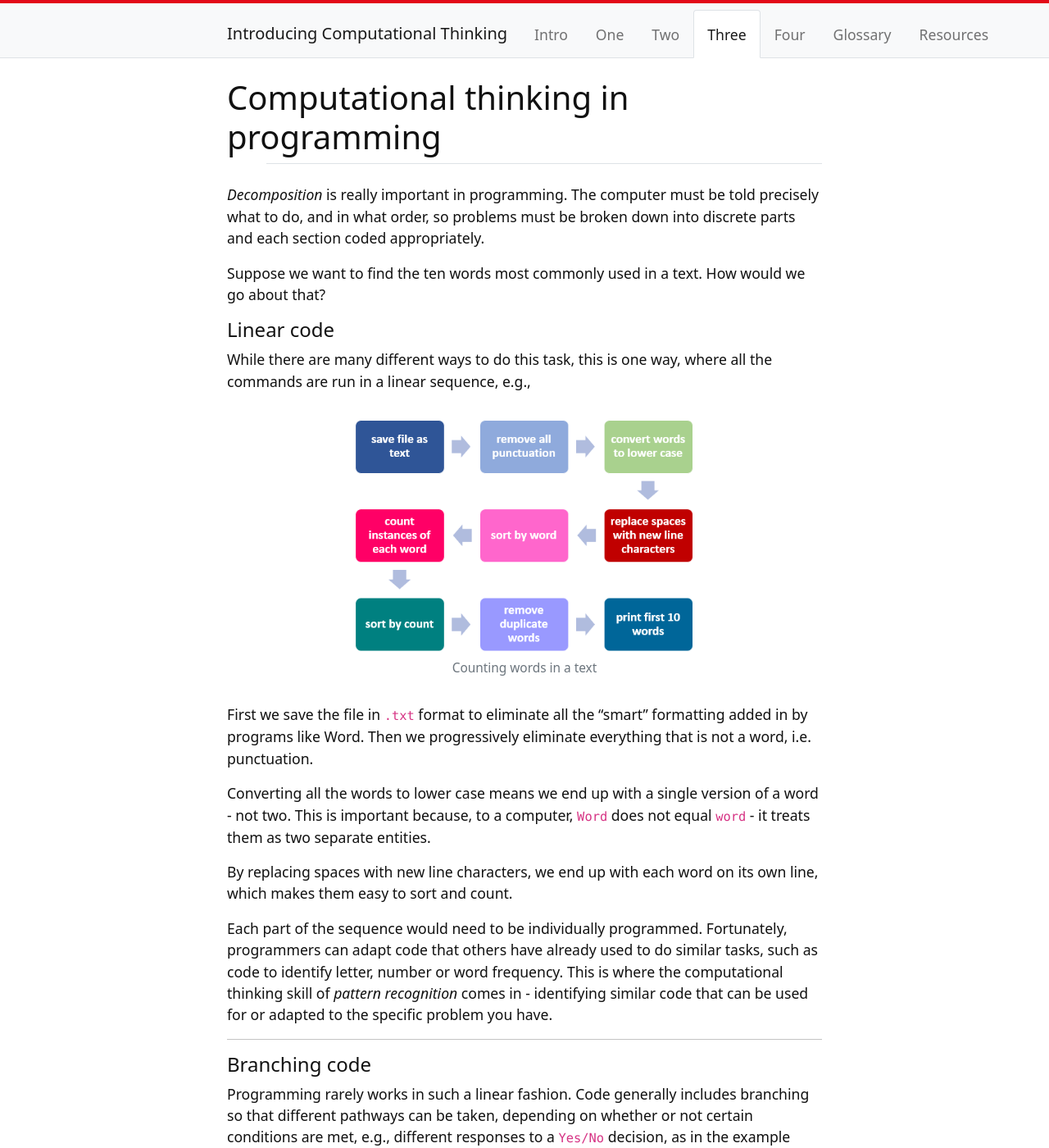
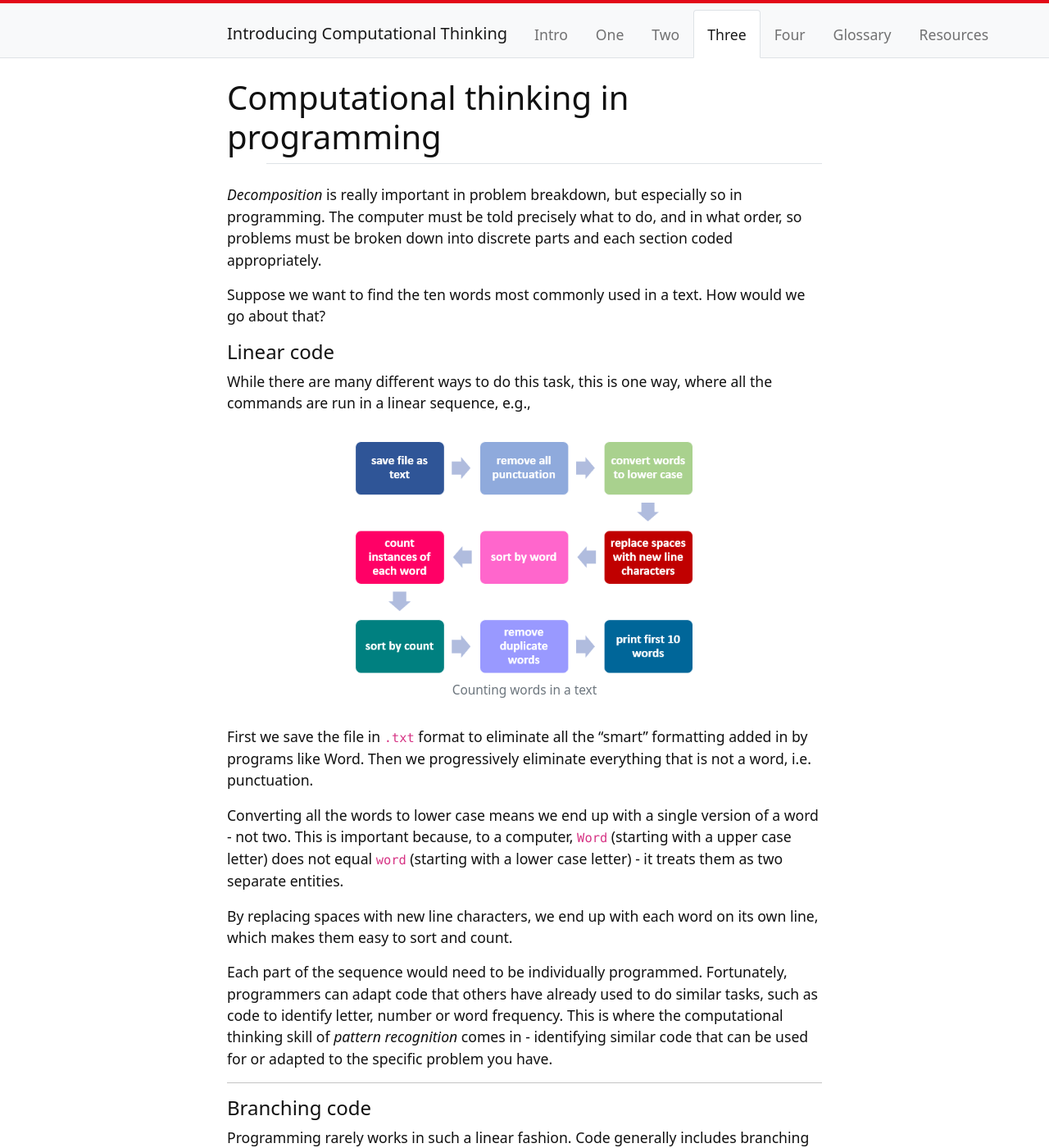
Before and after one commit to weaverbel/intro-computational-thinking, a Jekyll site: the page built from content/3-lesson.md, in a window 1280 px wide and 1400 px high. Shown: the whole window at 82% size. Built offline with Jekyll 4.4.1, drawn with Linux system fonts in a browser that asks for light colours; some of the changed text lies outside the part shown.

Commit message:
Update 3-lesson.md
change scenario

```diff
--- a/content/3-lesson.md
+++ b/content/3-lesson.md
@@ -4,7 +4,7 @@ nav: Three
 
 ---
 
-*Decomposition* is really important in programming. The computer must be told precisely what to do, and in what order, so problems must be broken down into discrete parts and each section coded appropriately.
+*Decomposition* is really important in problem breakdown, but especially so in programming. The computer must be told precisely what to do, and in what order, so problems must be broken down into discrete parts and each section coded appropriately.
 
 Suppose we want to find the ten words most commonly used in a text. How would we go about that?
 
@@ -16,7 +16,7 @@ While there are many different ways to do this task, this is one way, where all
 
 First we save the file in `.txt` format to eliminate all the "smart" formatting added in by programs like Word. Then we progressively eliminate everything that is not a word, i.e. punctuation.
 
-Converting all the words to lower case means we end up with a single version of a word - not two. This is important because, to a computer, `Word` does not equal `word` - it treats them as two separate entities.
+Converting all the words to lower case means we end up with a single version of a word - not two. This is important because, to a computer, `Word` (starting with a  upper case letter) does not equal `word` (starting with a lower case letter) - it treats them as two separate entities.
 
 By replacing spaces with new line characters, we end up with each word on its own line, which makes them easy to sort and count.
 
```
Also changed, not shown: other parts of content/3-lesson.md (+1 -1 lines).
